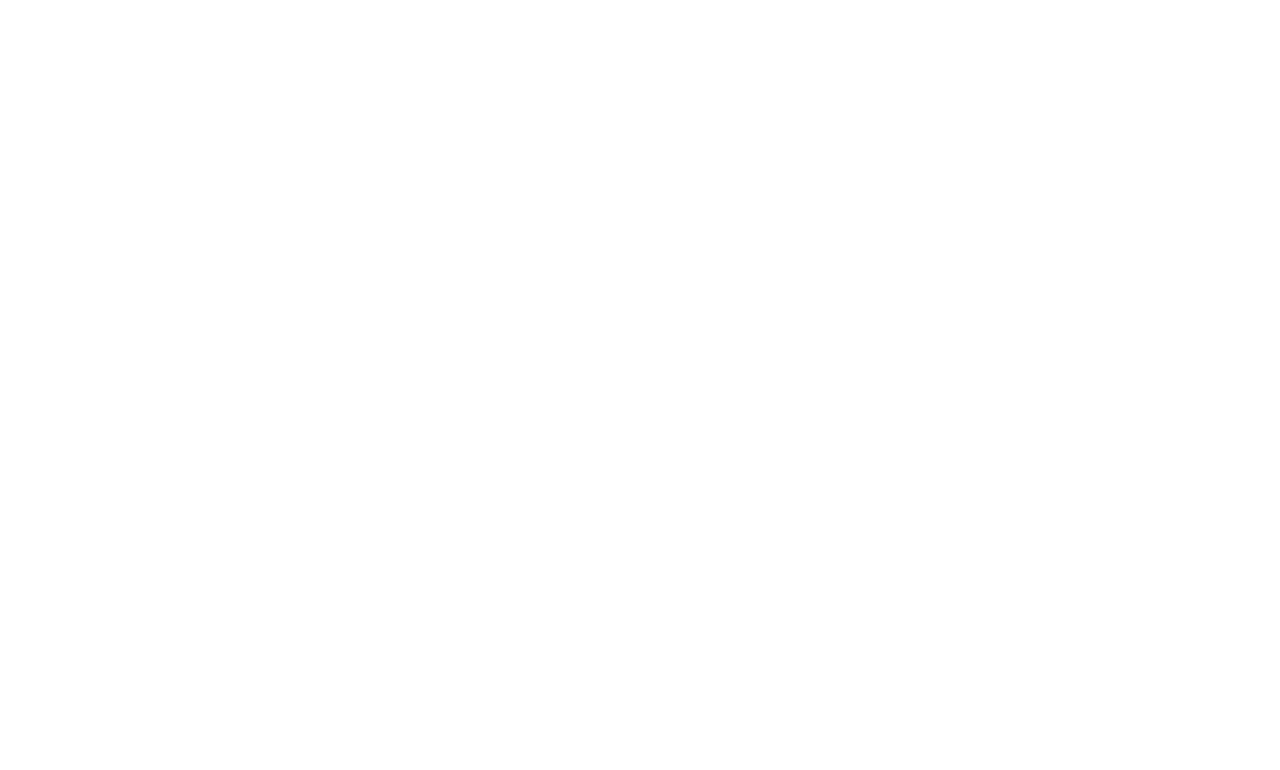
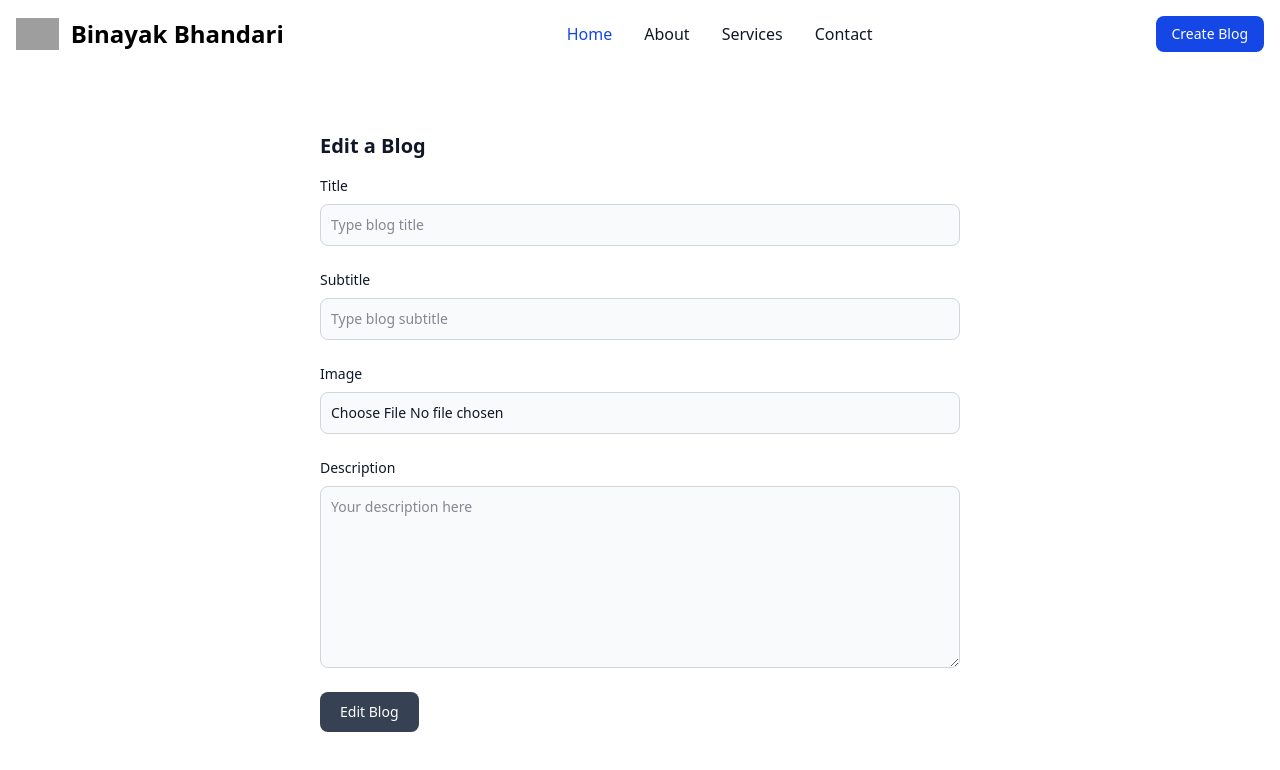
Before and after one commit to binayakbhandari/MERN3-P404, a React (Vite) app: page /edit/1 in a window 1280 px wide. Before the commit this address had no page. Shown: the top 770 px of the page. Built offline with nearby package versions, Linux system fonts and the light colour scheme; no server answers; grey boxes are pictures that could not be loaded.

Commit message:
Completed first project

```diff
--- a/src/App.jsx
+++ b/src/App.jsx
@@ -2,6 +2,7 @@ import { BrowserRouter, Routes, Route } from "react-router-dom"
 import Home from "./pages/Home"
 import SingleBlog from "./pages/SingleBlog"
 import CreateBlog from "./pages/CreateBlog"
+import EditBlog from "./pages/EditBlog"
 
 function App() {
   return (
@@ -10,6 +11,7 @@ function App() {
         <Route path="/" element={ <Home /> } />
         <Route path="/blog/:id" element={ <SingleBlog /> } />
         <Route path="/create" element={ <CreateBlog /> } />
+        <Route path="/edit/:id" element={ <EditBlog /> } />
       </Routes>
     </BrowserRouter>
   )
--- /dev/null
+++ b/src/components/EditForm.jsx
@@ -0,0 +1,98 @@
+import axios from "axios"
+import { useEffect, useState } from "react"
+import { useNavigate, useParams } from "react-router-dom"
+
+const EditForm = () => {
+    const navigate = useNavigate()
+    const { id } = useParams()
+
+    // const [blog, setBlog] = useState({})
+
+
+    const [data, setData] = useState({
+        title : "",
+        subtitle : "",
+        description : "",
+        image : ""
+    })
+
+    const handleChange = (e) => {
+        const { name, value } = e.target
+        setData({
+            ...data,
+            [name]: name === "image" ? e.target.files[0] : value
+        })
+    }
+    console.log(data)
+
+    const editBlog = async (e) => {
+        e.preventDefault()
+
+        const response = await axios.put("http://localhost:3000/blog/" + id, data, {
+            headers: {
+                "Content-Type": "multipart/form-data"
+            }
+        })
+        if (response.status === 200) {
+            console.log("Blog edited successfully !")
+            navigate("/blog/" + id)
+        } else {
+            console.log("Failed to edit the blog !")
+        }
+    }
+
+    const fetchBlog = async () => {
+        const response = await axios.get("http://localhost:3000/blog/" + id)
+        if(response.status === 200) {
+            setData({
+                title : response.data.data.title,
+                subtitle : response.data.data.subtitle,
+                description : response.data.data.description,
+                image : response.data.data.image
+            })
+        } else {
+            console.log("Something went wrong !")
+        }
+
+    }
+
+    useEffect(() => {
+        fetchBlog()
+    }, [])
+
+    return (
+        <>
+            <section className="bg-white dark:bg-gray-900">
+                <div className="py-8 px-4 mx-auto max-w-2xl lg:py-16">
+                    <h2 className="mb-4 text-xl font-bold text-gray-900 dark:text-white">Edit a Blog</h2>
+                    <form onSubmit={editBlog}>
+                        <div className="grid gap-4 sm:grid-cols-2 sm:gap-6">
+                            <div className="sm:col-span-2">
+                                <label for="title" className="block mb-2 text-sm font-medium text-gray-900 dark:text-white"> Title </label>
+                                <input type="text" name="title" id="title" className="bg-gray-50 border border-gray-300 text-gray-900 text-sm rounded-lg focus:ring-primary-600 focus:border-primary-600 block w-full p-2.5 dark:bg-gray-700 dark:border-gray-600 dark:placeholder-gray-400 dark:text-white dark:focus:ring-primary-500 dark:focus:border-primary-500" placeholder="Type blog title" onChange={handleChange} value={data.title} required="" />
+                            </div>
+                            <div className="sm:col-span-2">
+                                <label for="subtitle" className="block mb-2 text-sm font-medium text-gray-900 dark:text-white"> Subtitle </label>
+                                <input type="text" name="subtitle" id="subtitle" className="bg-gray-50 border border-gray-300 text-gray-900 text-sm rounded-lg focus:ring-primary-600 focus:border-primary-600 block w-full p-2.5 dark:bg-gray-700 dark:border-gray-600 dark:placeholder-gray-400 dark:text-white dark:focus:ring-primary-500 dark:focus:border-primary-500" placeholder="Type blog subtitle" onChange={handleChange} value={data.subtitle}required="" />
+                            </div>
+                            <div className="sm:col-span-2">
+                                <label for="image" className="block mb-2 text-sm font-medium text-gray-900 dark:text-white"> Image </label>
+                                <input type="file" name="image" id="subtitle" className="bg-gray-50 border border-gray-300 text-gray-900 text-sm rounded-lg focus:ring-primary-600 focus:border-primary-600 block w-full p-2.5 dark:bg-gray-700 dark:border-gray-600 dark:placeholder-gray-400 dark:text-white dark:focus:ring-primary-500 dark:focus:border-primary-500 cursor-pointer" onChange={handleChange} required="" />
+                            </div>
+
+                            <div className="sm:col-span-2">
+                                <label for="description" className="block mb-2 text-sm font-medium text-gray-900 dark:text-white">Description</label>
+                                <textarea id="description" name="description" rows="8" className="block p-2.5 w-full text-sm text-gray-900 bg-gray-50 rounded-lg border border-gray-300 focus:ring-primary-500 focus:border-primary-500 dark:bg-gray-700 dark:border-gray-600 dark:placeholder-gray-400 dark:text-white dark:focus:ring-primary-500 dark:focus:border-primary-500" onChange={handleChange} value={data.description} placeholder="Your description here"></textarea>
+                            </div>
+                        </div>
+                        <button type="submit" className="inline-flex items-center px-5 py-2.5 mt-4 sm:mt-6 text-sm font-medium text-center bg-gray-700 cursor-pointer text-white bg-primary-700 rounded-lg focus:ring-4 focus:ring-primary-200 dark:focus:ring-primary-900 hover:bg-primary-800">
+                            Edit Blog
+                        </button>
+                    </form>
+                </div>
+            </section>
+        </>
+    )
+}
+
+export default EditForm
--- a/src/components/Form.jsx
+++ b/src/components/Form.jsx
@@ -35,10 +35,10 @@ const Form = () => {
         })
 
         if(response.status === 200){
-            alert("Form Submitted !!!")
+            console.log("Form Submitted !!!")
             navigate("/")
         } else {
-            alert("Something went wrong !")
+            console.log("Something went wrong !")
         }
     }
 
--- a/src/components/Navbar.jsx
+++ b/src/components/Navbar.jsx
@@ -5,7 +5,7 @@ const Navbar = () => {
         <>
             <nav className="bg-white border-gray-200 dark:bg-gray-900">
                 <div className="max-w-screen-xl flex flex-wrap items-center justify-between mx-auto p-4">
-                    <Link to="https://binayakbhandari.com.np" target="_blank" className="flex items-center space-x-3 rtl:space-x-reverse">
+                    <Link to="/" className="flex items-center space-x-3 rtl:space-x-reverse">
                         <img src="https://flowbite.com/docs/images/logo.svg" className="h-8" alt="Flowbite Logo" />
                         <span className="self-center text-2xl font-semibold whitespace-nowrap dark:text-white">Binayak Bhandari</span>
                     </Link>
--- a/src/components/SingleBlogPage.jsx
+++ b/src/components/SingleBlogPage.jsx
@@ -1,6 +1,6 @@
 import axios from "axios"
 import { useEffect, useState } from "react"
-import { useNavigate, useParams } from "react-router-dom"
+import { Link, useNavigate, useParams } from "react-router-dom"
 
 const SingleBlogPage = () => {
     const { id } = useParams()
@@ -16,13 +16,13 @@ const SingleBlogPage = () => {
         fetchBlog()
     }, [])
 
-    const deleteBlog = async ()=>{
+    const deleteBlog = async () => {
         const response = await axios.delete("http://localhost:3000/blog/" + id)
-        if(response.status === 200){
-            alert("Blog deleted successfully !")
+        if (response.status === 200) {
+            console.log("Blog deleted successfully !")
             navigate("/")
         } else {
-            alert("Something went wrong !")
+            console.log("Something went wrong !")
         }
     }
 
@@ -37,10 +37,12 @@ const SingleBlogPage = () => {
                             </div>
                             <div className="flex -mx-2 mb-4">
                                 <div className="w-1/2 px-2">
-                                    <button className="w-full bg-gray-900 dark:bg-gray-600 text-white py-2 px-4 rounded-full font-bold hover:bg-gray-800 dark:hover:bg-gray-700">Edit Blog</button>
+                                    <Link to={`/edit/` + id}>
+                                    <button className="w-full bg-gray-900 dark:bg-gray-600 text-white py-2 px-4 rounded-full font-bold hover:bg-gray-800 dark:hover:bg-gray-700 cursor-pointer">Edit Blog</button>
+                                </Link>
                             </div>
                             <div className="w-1/2 px-2">
-                                    <button className="w-full bg-gray-200 dark:bg-gray-700 text-gray-800 dark:text-white py-2 px-4 rounded-full font-bold hover:bg-gray-300 dark:hover:bg-gray-600" onClick={deleteBlog}>Delete Blog</button>
+                                <button className="w-full bg-gray-200 dark:bg-gray-700 text-gray-800 dark:text-white py-2 px-4 rounded-full font-bold hover:bg-gray-300 dark:hover:bg-gray-600 cursor-pointer" onClick={deleteBlog}>Delete Blog</button>
                             </div>
                         </div>
                     </div>
@@ -50,13 +52,13 @@ const SingleBlogPage = () => {
                             {blog.title}
                         </p>
                         <div>
-                                <span className="font-bold text-gray-700 dark:text-gray-300">Product Subtitle:</span>
-                                <p className="text-gray-600 dark:text-gray-300 text-sm mt-2">
+                            <span className="font-bold text-gray-700 dark:text-gray-300">Blog Subtitle:</span>
+                            <p className="text-gray-600 dark:text-gray-300 text-sm mt-2 mb-4">
                                 {blog.subtitle}
                             </p>
                         </div>
                         <div>
-                                <span className="font-bold text-gray-700 dark:text-gray-300">Product Description:</span>
+                            <span className="font-bold text-gray-700 dark:text-gray-300">Blog Description:</span>
                             <p className="text-gray-600 dark:text-gray-300 text-sm mt-2">
                                 {blog.description}
                             </p>
@@ -64,7 +66,7 @@ const SingleBlogPage = () => {
                     </div>
                 </div>
             </div>
-            </div>
+        </div >
 
         </>
     )
--- /dev/null
+++ b/src/pages/EditBlog.jsx
@@ -0,0 +1,14 @@
+
+import EditForm from "../components/EditForm"
+import Navbar from "../components/Navbar"
+
+const EditBlog = ()=>{
+    return(
+        <>
+        <Navbar />
+        <EditForm />
+        </>
+    )
+}
+
+export default EditBlog
--- a/src/pages/Home.jsx
+++ b/src/pages/Home.jsx
@@ -19,7 +19,7 @@ const Home = ()=>{
         <>
 
         <Navbar />
-        <div className="flex flex-wrap justify-center items-center gap-8 my-8">
+        <div className="max-w-screen-xl flex flex-wrap items-center justify-center mx-auto gap-8 my-8">
             {
                 blogs.map(function(blog){
                     return(
```
Also changed, not shown: src/components/Card.jsx (+3 -6 lines). Lines whose indentation alone changed are shown as unchanged.
